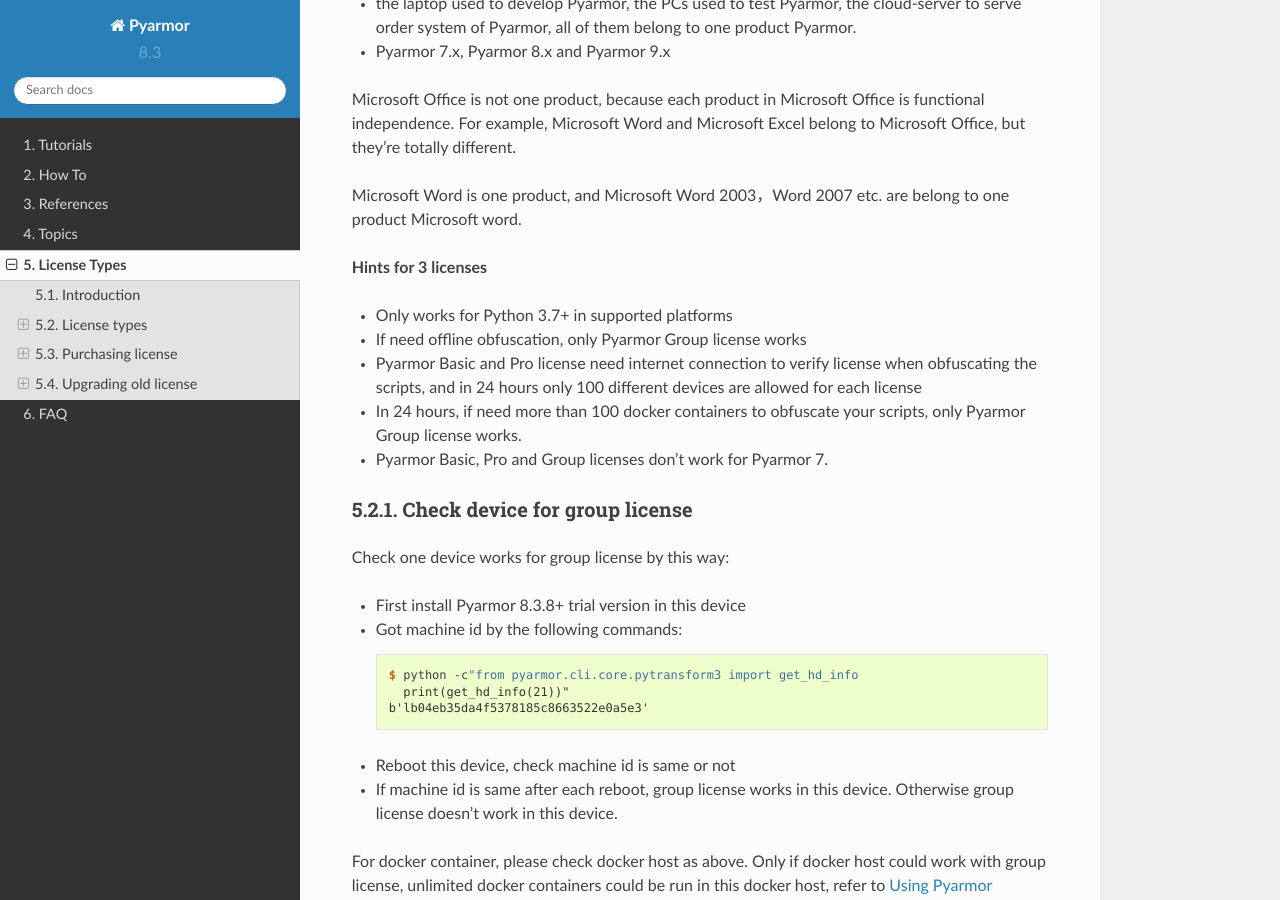
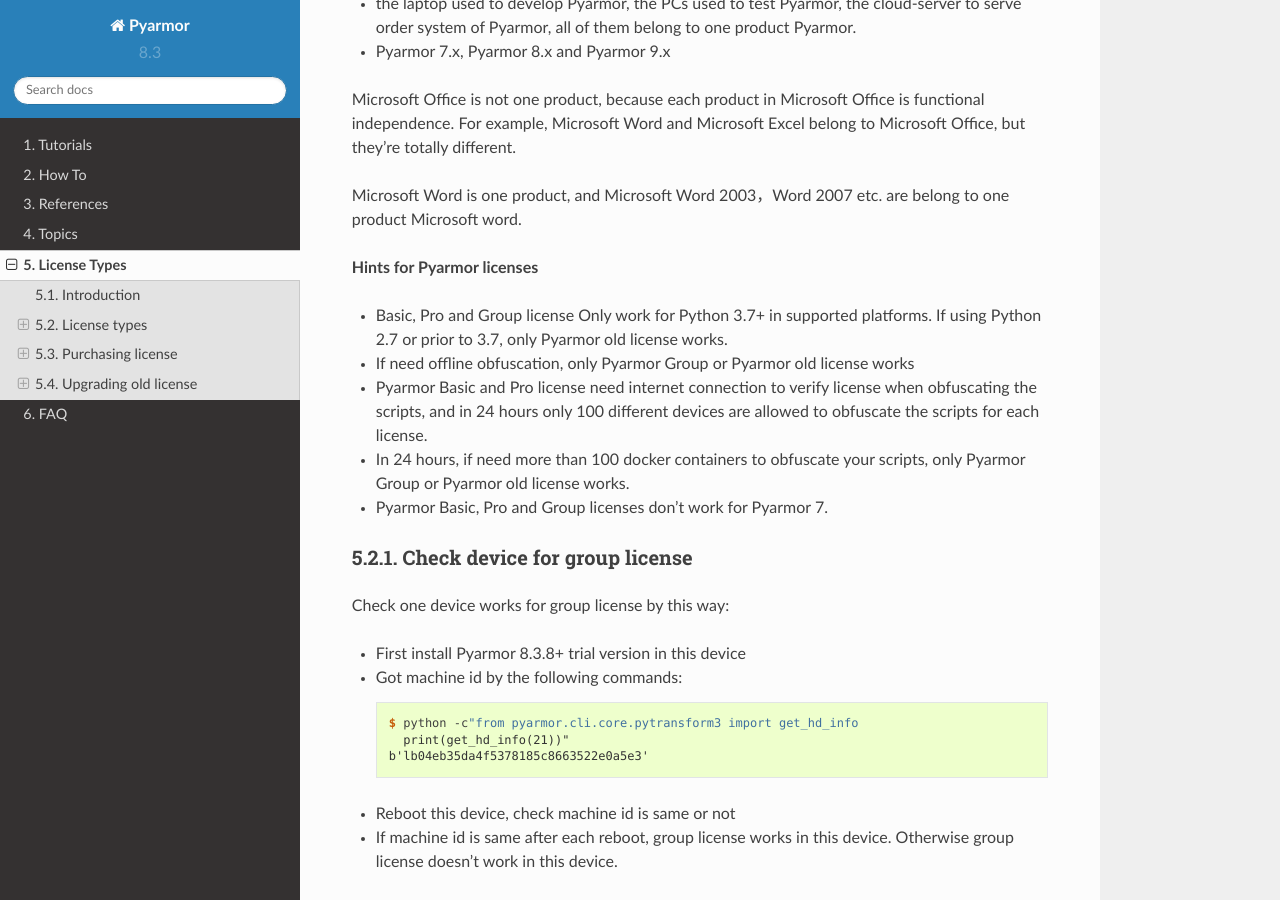
Before and after one commit to dashingsoft/pyarmor, a Sphinx documentation site: the page built from docs/licenses.rst, in a window 1280 px wide and 900 px high, scrolled down 2546 px. Built offline with Sphinx 7.4.7 and the Read the Docs theme 2.0.0, drawn with Linux system fonts in a browser that asks for light colours; some of the changed text lies outside the part shown.

Commit message:
Refine license hints

```diff
--- a/docs/licenses.rst
+++ b/docs/licenses.rst
@@ -97,12 +97,12 @@
 
 Microsoft Word is one product, and Microsoft Word 2003，Word 2007 etc. are belong to one product Microsoft word.
 
-**Hints for 3 licenses**
+**Hints for Pyarmor licenses**
 
-- Only works for Python 3.7+ in supported platforms
-- If need offline obfuscation, only Pyarmor Group license works
-- Pyarmor Basic and Pro license need internet connection to verify license when obfuscating the scripts, and in 24 hours only 100 different devices are allowed for each license
-- In 24 hours, if need more than 100 docker containers to obfuscate your scripts, only Pyarmor Group license works.
+- Basic, Pro and Group license Only work for Python 3.7+ in supported platforms. If using Python 2.7 or prior to 3.7, only Pyarmor old license works.
+- If need offline obfuscation, only Pyarmor Group or Pyarmor old license works
+- Pyarmor Basic and Pro license need internet connection to verify license when obfuscating the scripts, and in 24 hours only 100 different devices are allowed to obfuscate the scripts for each license.
+- In 24 hours, if need more than 100 docker containers to obfuscate your scripts, only Pyarmor Group or Pyarmor old license works.
 - Pyarmor Basic, Pro and Group licenses don't work for Pyarmor 7.
 
 Check device for group license
```
Also changed, not shown: other parts of docs/licenses.rst (+1 -1 lines).
